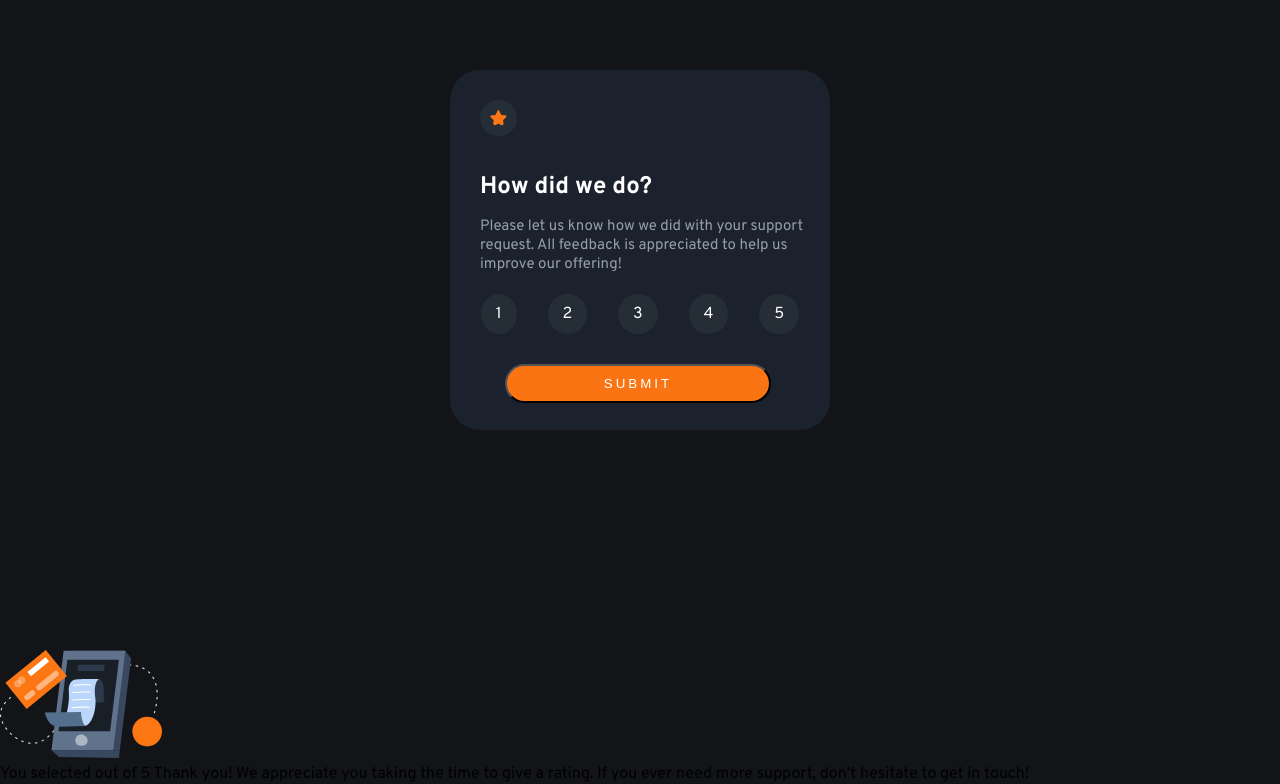
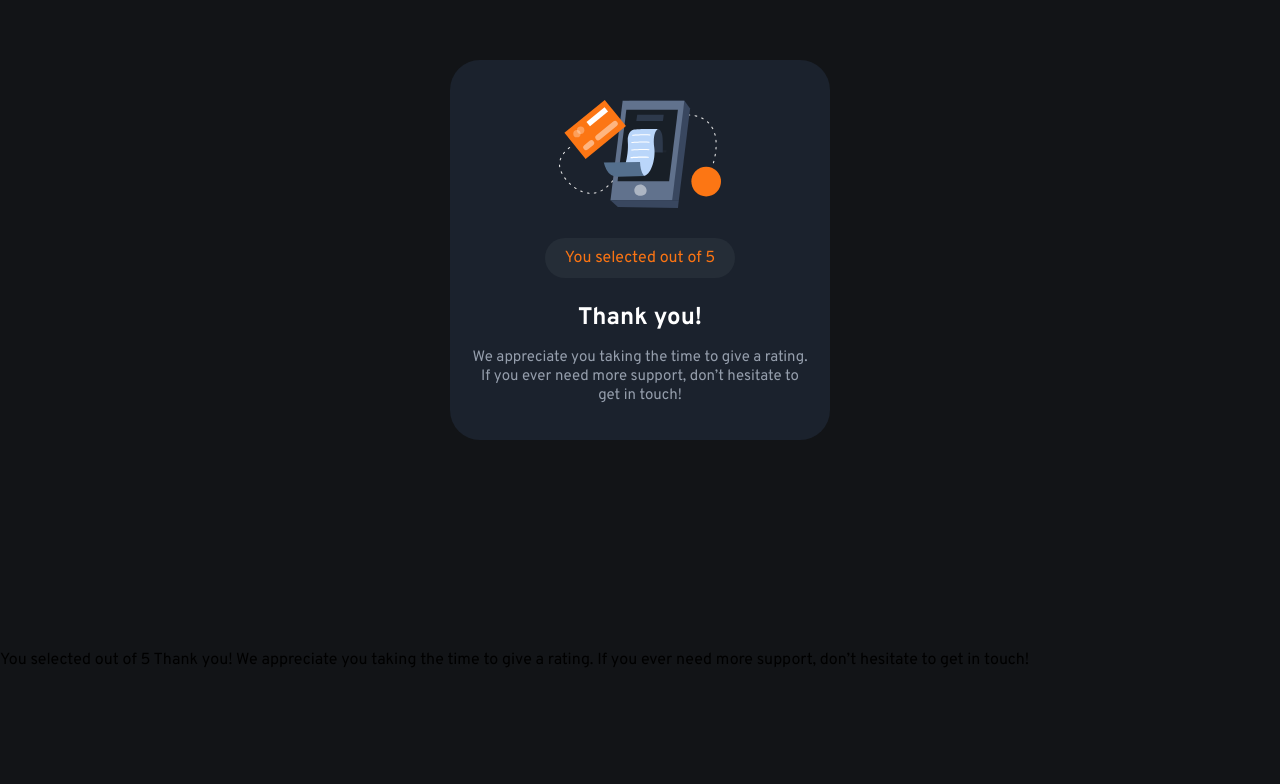
Before and after one commit to shin-bot87/Interactive-Rating-Component, a plain HTML site: page index.html in a window 1280 px wide. Shown: the part 150-934 px from the top of the page. After the commit the page ends 820 px from the top, so only its background shows below. Drawn offline with Linux system fonts and the light colour scheme.

Commit message:
Finished Thankyou card styles

```diff
--- a/index.html
+++ b/index.html
@@ -36,9 +36,15 @@
     <!-- Rating state end -->
 
     <!-- Thank you state start -->
-    <section>
-      <div>
+    <section class="thankyou_card_main_container">
+      <div class="thankyou_card_sub_container">
         <img src="images/illustration-thank-you.svg" alt="thankyou-pic">
+        <p class="selected">You selected <span></span> out of 5</p>
+        <h1>Thank you!</h1>
+        <p class="support_text">
+          We appreciate you taking the time to give a rating. If you ever need more support,
+          don’t hesitate to get in touch!
+        </p>
       </div>
     </section>
   </main>
--- a/style.css
+++ b/style.css
@@ -24,6 +24,7 @@ body {
     max-width: 1440px;
 }
 
+/*RATING CARD STYLES*/
 .rating_card_main_container {
     width: 100%;
     height: 100vh;
@@ -31,6 +32,7 @@ body {
     justify-content: center;
     align-items: center;
     background-color: var(--VeryDarkBlue);
+    display: none;  /*ACTIVAR/DESACTIVAR DISPLAY*/
 }
 
 .rating_card_sub_container {
@@ -102,6 +104,54 @@ body {
 }
 
 
+/*THANK YOU CARD STYLES*/
+.thankyou_card_main_container {
+    width: 100%;
+    height: 100vh;
+    display: flex;
+    justify-content: center;
+    align-items: center;
+    background-color: var(--VeryDarkBlue);
+}
+
+.thankyou_card_sub_container {
+    width: 380px;
+    height: 380px;
+    border-radius: 30px;
+    background-color: var(--DarkGrey);
+    display: flex;
+    flex-direction: column;
+    align-items: center;
+}
+
+.thankyou_card_sub_container img {
+    margin-top: 40px;
+}
+
+.selected {
+    color: var(--Orange);
+    background-color: var(--DarkBlue);
+    margin-top: 30px;
+    padding: 10px 20px;
+    border-radius: 30px;
+}
+
+
+.thankyou_card_sub_container h1 {
+    color: var(--White);
+    margin-top: 25px;
+}
+
+.support_text {
+    color: var(--LightGrey);
+    font-size: var(--paragraph);
+    margin-top: 15px;
+    padding: 0 20px;
+    text-align: center;
+}
+
+
+
 
 
 
```
Also changed, not shown: index.js (added).
